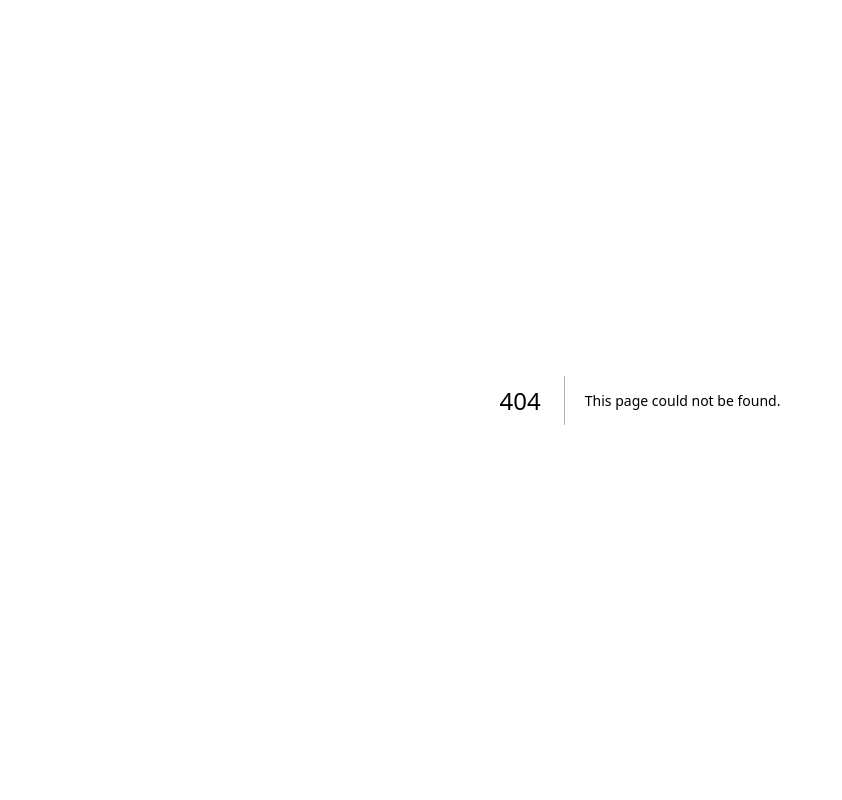
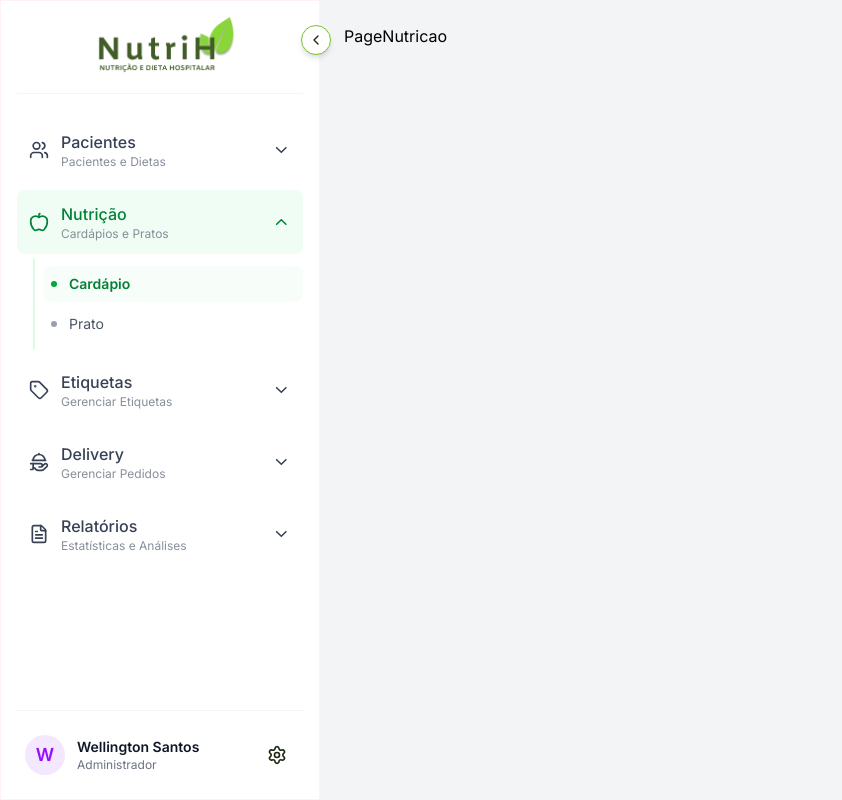
Before and after one commit to UA-Desenvolvimento-e-Inovacao/nutricao-web, a Next.js app: page /nutricao/cardapio in a window 1280 px wide. Before the commit this address had no page. Shown: the whole page, without its empty margins (0-842 px from the left). Built offline with nearby package versions, Linux system fonts and the light colour scheme.

Commit message:
ajustei a logica de link ativo.

```diff
--- /dev/null
+++ b/src/app/(private)/nutricao/cardapio/page.tsx
@@ -0,0 +1,9 @@
+import React from 'react'
+
+function PageNutricao() {
+  return (
+    <div>PageNutricao</div>
+  )
+}
+
+export default PageNutricao
--- /dev/null
+++ b/src/app/(private)/nutricao/prato/page.tsx
@@ -0,0 +1,9 @@
+import React from 'react'
+
+function PagePrato() {
+  return (
+    <div>PagePrato</div>
+  )
+}
+
+export default PagePrato
--- a/src/components/sidebar/Sidebar.tsx
+++ b/src/components/sidebar/Sidebar.tsx
@@ -1,24 +1,20 @@
 'use client';
 
-import { useState } from 'react';
-import { ChevronDown, Users, Apple, FileText, ChevronLeft, ChevronRight, Tag, HandPlatter, Settings, Settings2,   } from 'lucide-react';
+import { useState, useEffect } from 'react';
+import { ChevronDown, Users, Apple, FileText, ChevronLeft, ChevronRight, Tag, HandPlatter, Settings } from 'lucide-react';
+import Image from 'next/image';
+import Link from 'next/link'; // Importante: Usar Link ao invés de tag <a>
+import { usePathname } from 'next/navigation'; // Importante: Para pegar a rota atual
+import logo from './../../../public/logoLogin.png';
 
 export default function Sidebar() {
-  const [expandedMenu, setExpandedMenu] = useState('pacientes');
+  // Inicializa nulo, pois o useEffect vai decidir quem abre
+  const [expandedMenu, setExpandedMenu] = useState(null);
   const [isCollapsed, setIsCollapsed] = useState(false);
 
-  const toggleMenu = (menuName) => {
-    setExpandedMenu(expandedMenu === menuName ? null : menuName);
-  };
+  const pathname = usePathname(); // Hook para pegar a URL atual
 
-  const toggleSidebar = () => {
-    setIsCollapsed(!isCollapsed);
-    // Fecha todos os menus quando colapsar
-    if (!isCollapsed) {
-      setExpandedMenu(null);
-    }
-  };
-
+  // Definição dos itens do menu (Mantive igual)
   const menuItems = [
     {
       id: 'pacientes',
@@ -37,9 +33,8 @@ export default function Sidebar() {
       subtitle: 'Cardápios e Pratos',
       icon: Apple,
       subItems: [
-        { label: 'Cadrdápio', path: 'nutricao/cardapio' },
+        { label: 'Cardápio', path: '/nutricao/cardapio' }, // Corrigi typo 'Cadrdápio' e adicionei a barra inicial
         { label: 'Prato', path: '/nutricao/prato' },
-        // { label: 'Planos Alimentares', path: '/planos' }
       ]
     },
     {
@@ -49,8 +44,6 @@ export default function Sidebar() {
       icon: Tag,
       subItems: [
         { label: 'Etiquetas', path: '/etiqueta' },
-        // { label: 'Prato', path: '/nutricao/prato' },
-        // { label: 'Planos Alimentares', path: '/planos' }
       ]
     },
     {
@@ -61,7 +54,6 @@ export default function Sidebar() {
       subItems: [
         { label: 'Pedidos', path: '/pedidos' },
         { label: 'Acompanhar', path: '/acompanhar' },
-        // { label: 'Planos Alimentares', path: '/planos' }
       ]
     },
     {
@@ -77,11 +69,36 @@ export default function Sidebar() {
     }
   ];
 
+  // Efeito para manter o menu aberto baseado na rota atual
+  useEffect(() => {
+    if (!isCollapsed) {
+      // Encontra qual menu pai contém a rota atual
+      const activeMenu = menuItems.find(menu =>
+        menu.subItems.some(sub => sub.path === pathname)
+      );
+
+      if (activeMenu) {
+        setExpandedMenu(activeMenu.id);
+      }
+    }
+  }, [pathname, isCollapsed]);
+
+  const toggleMenu = (menuName) => {
+    setExpandedMenu(expandedMenu === menuName ? null : menuName);
+  };
+
+  const toggleSidebar = () => {
+    setIsCollapsed(!isCollapsed);
+    if (!isCollapsed) {
+      setExpandedMenu(null);
+    }
+  };
+
   return (
     <nav
       className={`
         bg-white h-screen p-4 border border-red-50 relative
-        transition-all duration-300 ease-in-out
+        transition-all duration-300 ease-in-out flex flex-col
         ${isCollapsed ? 'w-20' : 'w-80'}
       `}
     >
@@ -89,17 +106,17 @@ export default function Sidebar() {
       <button
         onClick={toggleSidebar}
         className="
-          absolute -right-3 top-6 bg-white border border-gray-300
-          rounded-full p-1.5 shadow-md hover:bg-gray-50
+          absolute -right-3 top-6 bg-white border border-[#77C526]
+          rounded-full p-1.5 shadow-md hover:bg-[#EDFFDA]
           transition-colors z-10 cursor-pointer
         "
         title={isCollapsed ? 'Expandir menu' : 'Recolher menu'}
       >
-        {isCollapsed ? <ChevronRight color='gray' size={16} /> : <ChevronLeft color='gray' size={16} />}
+        {isCollapsed ? <ChevronRight color='#1D2A0F' size={16} /> : <ChevronLeft color='#1D2A0F' size={16} />}
       </button>
 
       {/* Header */}
-      <div className="mb-6 pb-4 border-b border-gray-200">
+      <div className="mb-6 pb-4 border-b border-gray-200/40 flex justify-center">
         {isCollapsed ? (
           <div className="flex justify-center">
             <div className="w-8 h-8 bg-green-600 rounded-lg flex items-center justify-center">
@@ -107,17 +124,18 @@ export default function Sidebar() {
             </div>
           </div>
         ) : (
-          <h3 className="text-xl font-bold text-gray-800">Sistema Nutrição</h3>
+          <Image loading='eager' src={logo} alt='Logo' width={150} height={150} sizes='50vw'/>
         )}
       </div>
 
-      {/* <h2 className='text-gray-700 text-2xl mb-5'>Módulos</h2> */}
-      {/* Menu Items */}
+      {/* Menu Items - Usando flex-1 para ocupar espaço disponível e permitir scroll se necessário */}
+      <div className="flex-1 overflow-y-auto">
         <ul className="space-y-2">
           {menuItems.map((menu) => {
             const Icon = menu.icon;
             const isExpanded = expandedMenu === menu.id;
-
+            // Verifica se algum subitem deste menu é a rota ativa para destacar o ícone pai também
+            const isActiveParent = menu.subItems.some(sub => sub.path === pathname);
 
             return (
               <li key={menu.id}>
@@ -127,7 +145,7 @@ export default function Sidebar() {
                   className={`
                     cursor-pointer w-full flex items-center justify-between p-3 rounded-lg
                     transition-all duration-200
-                  ${isExpanded
+                    ${(isExpanded || isActiveParent)
                       ? 'bg-green-50 text-green-700'
                       : 'text-gray-700 hover:bg-gray-50'
                     }
@@ -140,7 +158,7 @@ export default function Sidebar() {
                     {!isCollapsed && (
                       <div className="text-left flex-1">
                         <div className="font-medium">{menu.label}</div>
-                      <div className="text-xs text-gray-500">{menu.subtitle}</div>
+                        <div className="text-xs text-gray-500 opacity-80">{menu.subtitle}</div>
                       </div>
                     )}
                   </div>
@@ -163,22 +181,32 @@ export default function Sidebar() {
                       ${isExpanded ? 'max-h-48 mt-1' : 'max-h-0'}
                     `}
                   >
-                  <ul className="ml-4 space-y-1 py-2">
-                    {menu.subItems.map((subItem, index) => (
+                    <ul className="ml-4 space-y-1 py-2 border-l-2 border-green-100 pl-2">
+                      {menu.subItems.map((subItem, index) => {
+                        const isActiveSubItem = pathname === subItem.path;
+
+                        return (
                           <li key={index}>
-                        <a
+                            <Link
                               href={subItem.path}
-                          className="
-                            flex items-center gap-3 p-2 pl-9 rounded-lg
-                            text-gray-600 hover:bg-gray-100 hover:text-gray-900
-                            transition-colors
-                          "
+                              className={`
+                                flex items-center gap-3 p-2 rounded-lg text-sm
+                                transition-colors block
+                                ${isActiveSubItem
+                                  ? 'text-green-700 font-semibold bg-green-50/50'
+                                  : 'text-gray-600 hover:bg-gray-100 hover:text-gray-900'
+                                }
+                              `}
                             >
-                          <span className="w-1.5 h-1.5 bg-gray-400 rounded-full"></span>
+                              <span className={`
+                                w-1.5 h-1.5 rounded-full transition-colors
+                                ${isActiveSubItem ? 'bg-green-600' : 'bg-gray-400'}
+                              `}></span>
                               {subItem.label}
-                        </a>
+                            </Link>
                           </li>
-                    ))}
+                        )
+                      })}
                     </ul>
                   </div>
                 )}
@@ -186,9 +214,10 @@ export default function Sidebar() {
             );
           })}
         </ul>
+      </div>
 
-        {/* config */}
-      <div className="absolute bottom-4 left-4 right-4">
+      {/* Footer Config */}
+      <div className="mt-auto pt-4 border-t border-gray-100">
         {isCollapsed ? (
           <div className="flex justify-center">
             <button
@@ -199,27 +228,23 @@ export default function Sidebar() {
             </button>
           </div>
         ) : (
-          <div className="flex items-center justify-between p-4 bg-white">
-            {/* Avatar e Informações */}
+          <div className="flex items-center justify-between p-2">
             <div className="flex items-center gap-3">
-              {/* Avatar */}
               <div className="w-10 h-10 bg-purple-100 rounded-full flex items-center justify-center">
                 <span className="text-purple-600 font-semibold text-lg">W</span>
               </div>
 
-              {/* Nome e Cargo */}
-              <div>
-                <h3 className="text-sm font-semibold text-gray-900">Wellington Santos</h3>
+              <div className="overflow-hidden">
+                <h3 className="text-sm font-semibold text-gray-900 truncate">Wellington Santos</h3>
                 <p className="text-xs text-gray-500">Administrador</p>
               </div>
             </div>
 
-            {/* Botão de Configurações */}
             <button
               className="p-2 hover:bg-gray-100 rounded-lg transition-colors cursor-pointer"
               title="Configurações"
             >
-              <Settings size={20} className="text-gray-600" />
+              <Settings size={20} color='#1D2A0F' className="text-gray-600" />
             </button>
           </div>
         )}
--- a/src/middleware.ts
+++ b/src/middleware.ts
@@ -6,7 +6,7 @@ const AUTH_COOKIE_NAME = 'token';
 
 export function middleware(request: NextRequest) {
 
-  console.log(request.nextUrl);
+  // console.log(request.nextUrl);
 
 
   // // 2. Pegar o cookie da requisição
```
Lines whose indentation alone changed are shown as unchanged.
